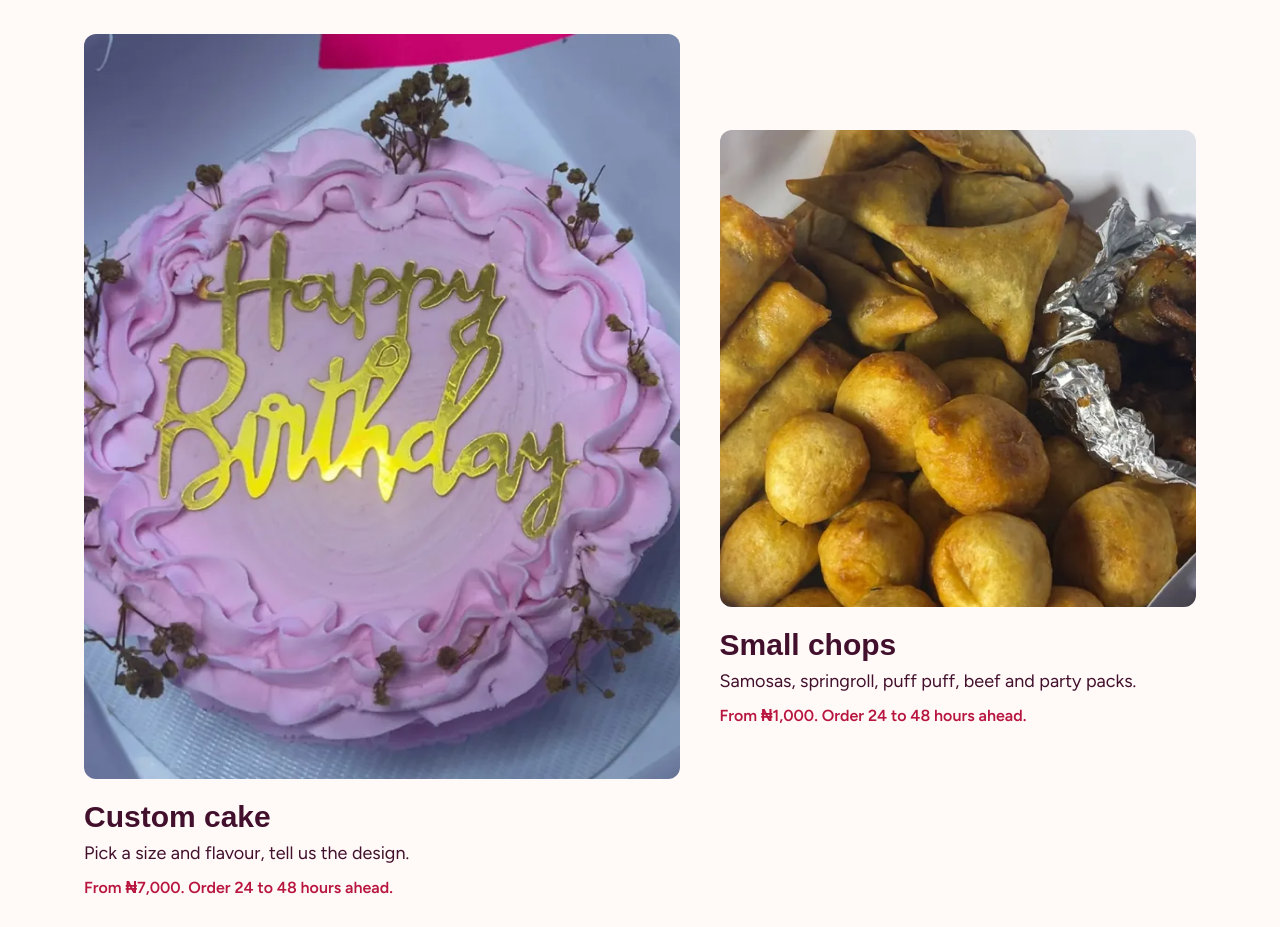
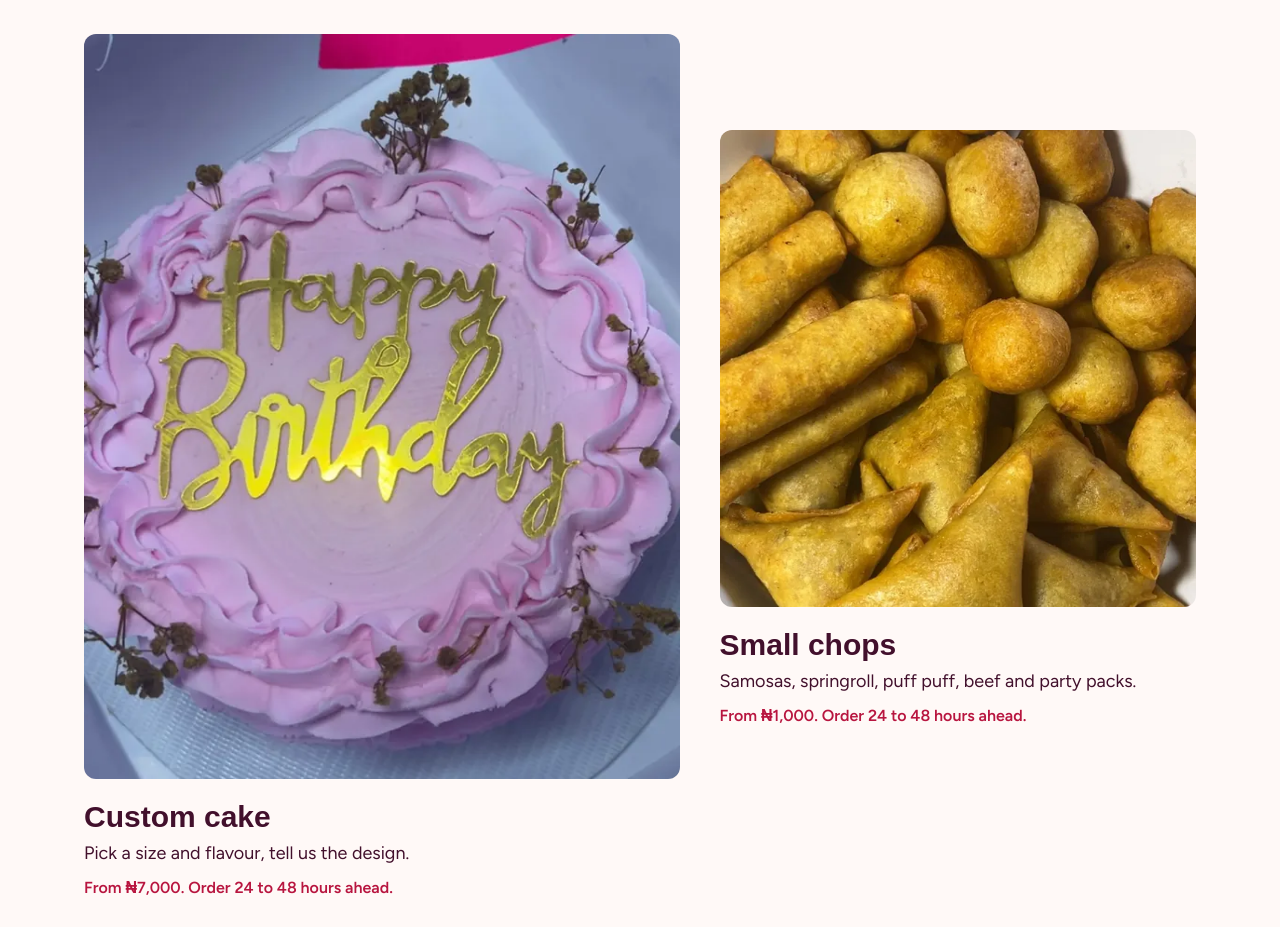
Before and after one commit to KHLLD00/Dees-treats, a Next.js app: page / in a window 1280 px wide. Shown: the part 1000-1927 px from the top of the page. Built offline with nearby package versions, Linux system fonts and the light colour scheme; a web font is replaced by a local one.

Commit message:
Update small chops image in What We Make section

```diff
--- a/app/page.tsx
+++ b/app/page.tsx
@@ -15,7 +15,7 @@ const STEPS = [
 
 const hero = photoByName("cake-crown");
 const cakePhoto = photoByName("cake-pink-flowers");
-const chopsPhoto = photoByName("chops-foil-box");
+const chopsPhoto = photoByName("chops-bowl");
 
 export default function Home() {
   return (
```
